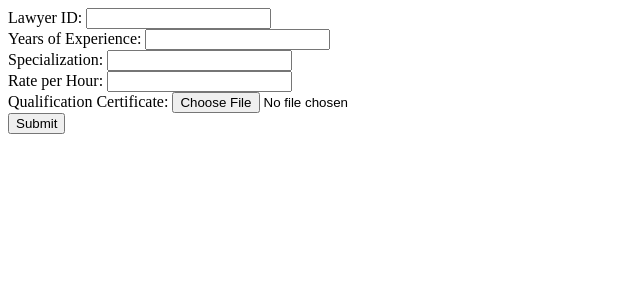
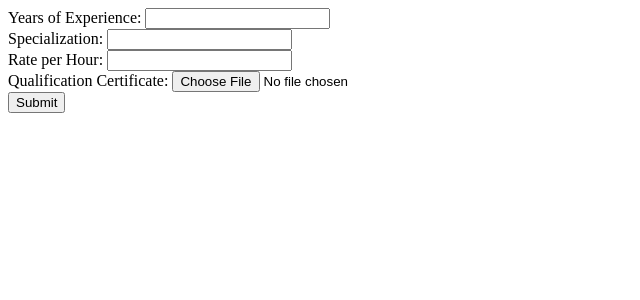
Before and after one commit to Mworia-Ian/haki-backend, a Flask app: page /lawyer-details in a window 1280 px wide. Shown: the top 300 px of the page, without its empty margins (0-640 px from the left). Run offline with Flask 3, Linux system fonts and the light colour scheme.

Commit message:
Small changes and removed the lawyer column

```diff
--- a/app.py
+++ b/app.py
@@ -60,7 +60,6 @@ def lawyer_details():
     user_id = request.args.get('user_id')
     data = request.form
 
-    lawyer_id = data.get('lawyer_id')
     years_of_experience = data.get('years_of_experience')
     specialization = data.get('specialization')
     rate_per_hour = data.get('rate_per_hour')
@@ -69,7 +68,6 @@ def lawyer_details():
 
     new_lawyer_detail = LawyerDetails(
         user_id=user_id,
-        lawyer_id=lawyer_id,
         years_of_experience=years_of_experience,
         specialization=specialization,
         rate_per_hour=rate_per_hour,
--- a/templates/lawyer_details.html
+++ b/templates/lawyer_details.html
@@ -6,9 +6,6 @@
 </head>
 <body>
     <form id="lawyerDetailsForm">
-        <label for="lawyer_id">Lawyer ID:</label>
-        <input type="text" id="lawyer_id" name="lawyer_id" required>
-        <br>
         <label for="years_of_experience">Years of Experience:</label>
         <input type="text" id="years_of_experience" name="years_of_experience" required>
         <br>
```
Also changed, not shown: models.py (+7 -3 lines).
